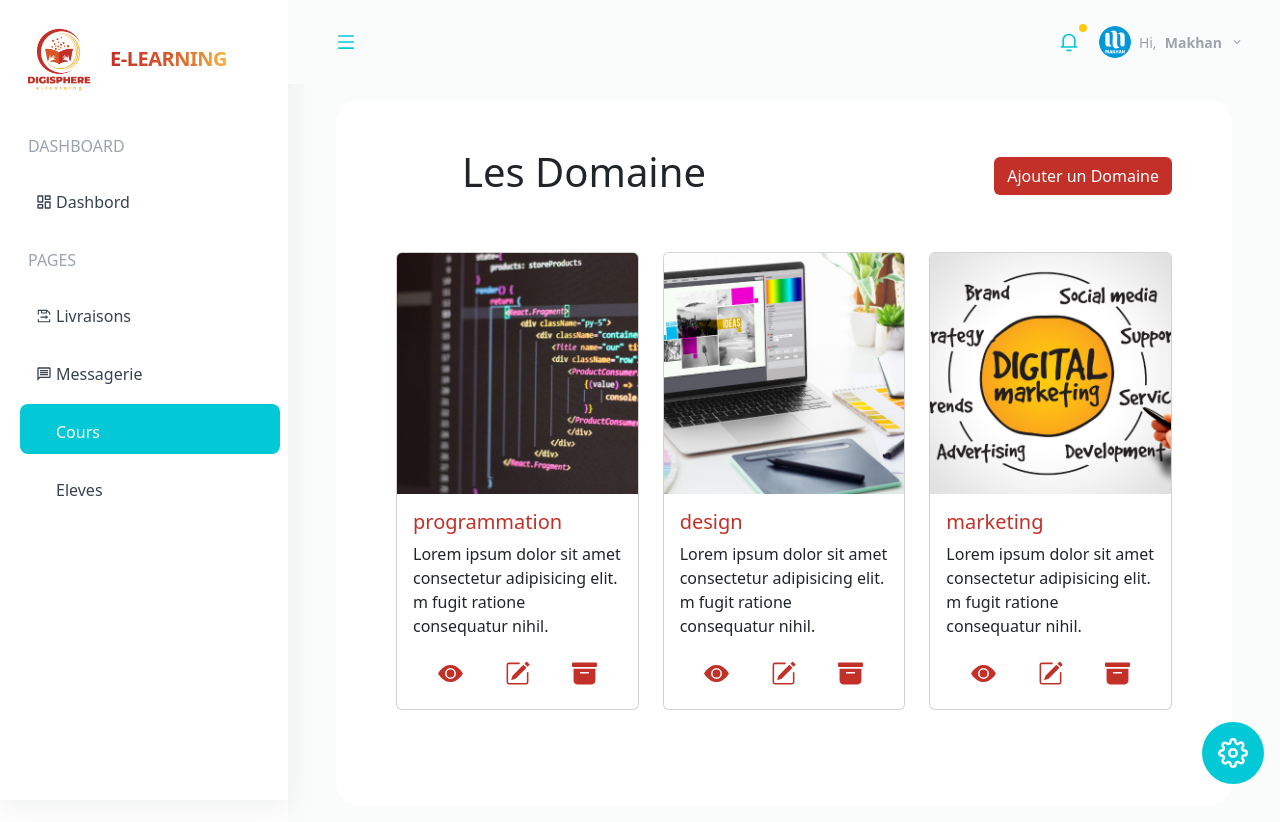
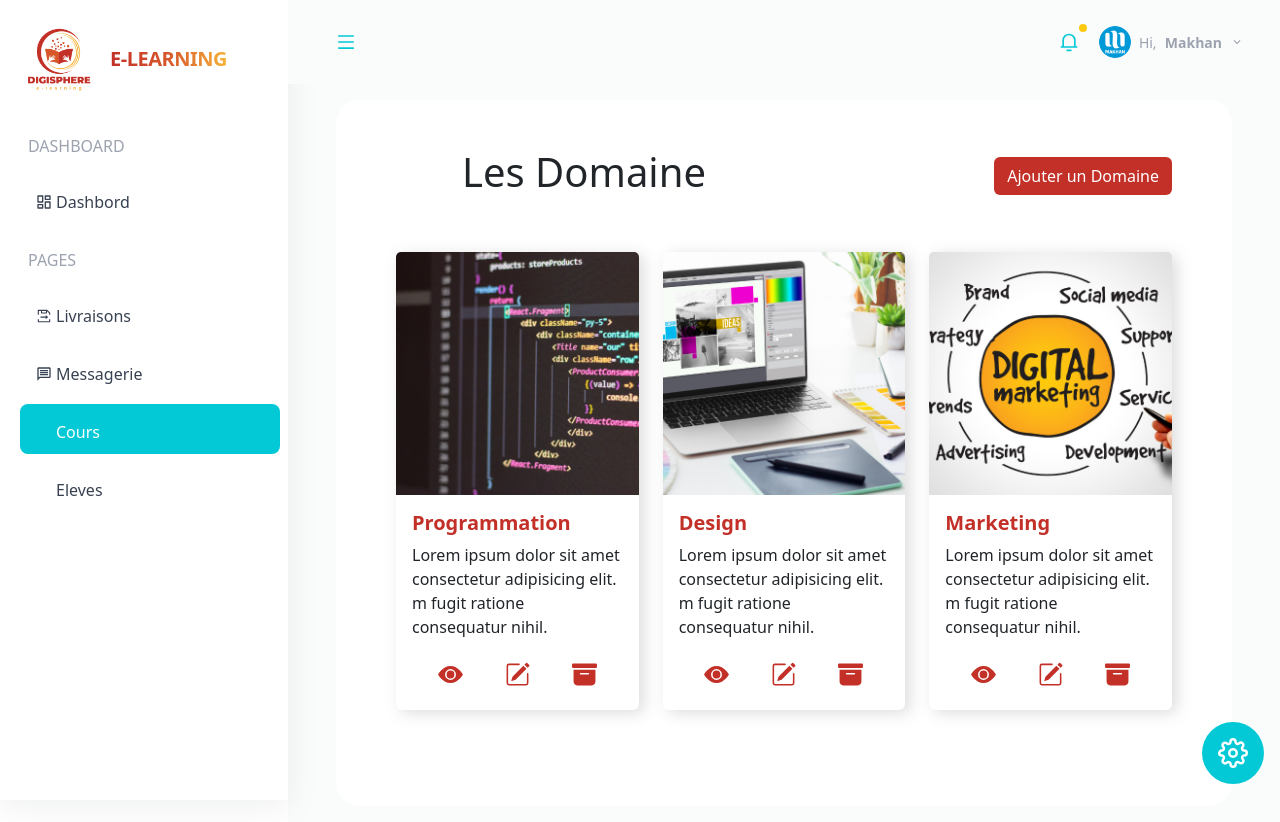
Before and after one commit to yerrymina1195/Tache21, a React (Create React App) app: page /cours in a window 1280 px wide. Shown: the top 822 px of the page. Built offline with nearby package versions, Linux system fonts and the light colour scheme; some icons are missing.

Commit message:
ajout card domaine

```diff
--- a/src/components/cardDomaines/Domaine.css
+++ b/src/components/cardDomaines/Domaine.css
@@ -8,6 +8,8 @@
 }
 .text-domaine{
     color: #C23028;
+    text-transform: capitalize;
+    font-weight: bold;
 }
 .add-domaine{
     background-color: #C23028;
@@ -17,3 +19,7 @@
     color: #C23028;
     border: 2px solid #C23028;
 }
+.card-domaine{
+    box-shadow: 5px 3px 15px rgba(128, 128, 128, 0.267);
+    border: none;
+}
--- a/src/components/cardDomaines/Domaine.jsx
+++ b/src/components/cardDomaines/Domaine.jsx
@@ -6,7 +6,7 @@ import { Link } from 'react-router-dom'
 const Domaine = (props) => {
     return (
         <div className='col-4'>
-            <div class="card" >
+            <div class="card card-domaine" >
                 <Link to='/'>
                     <img src={props.img} class="card-img-top" alt="image-domaine" />
                 </Link>
```
